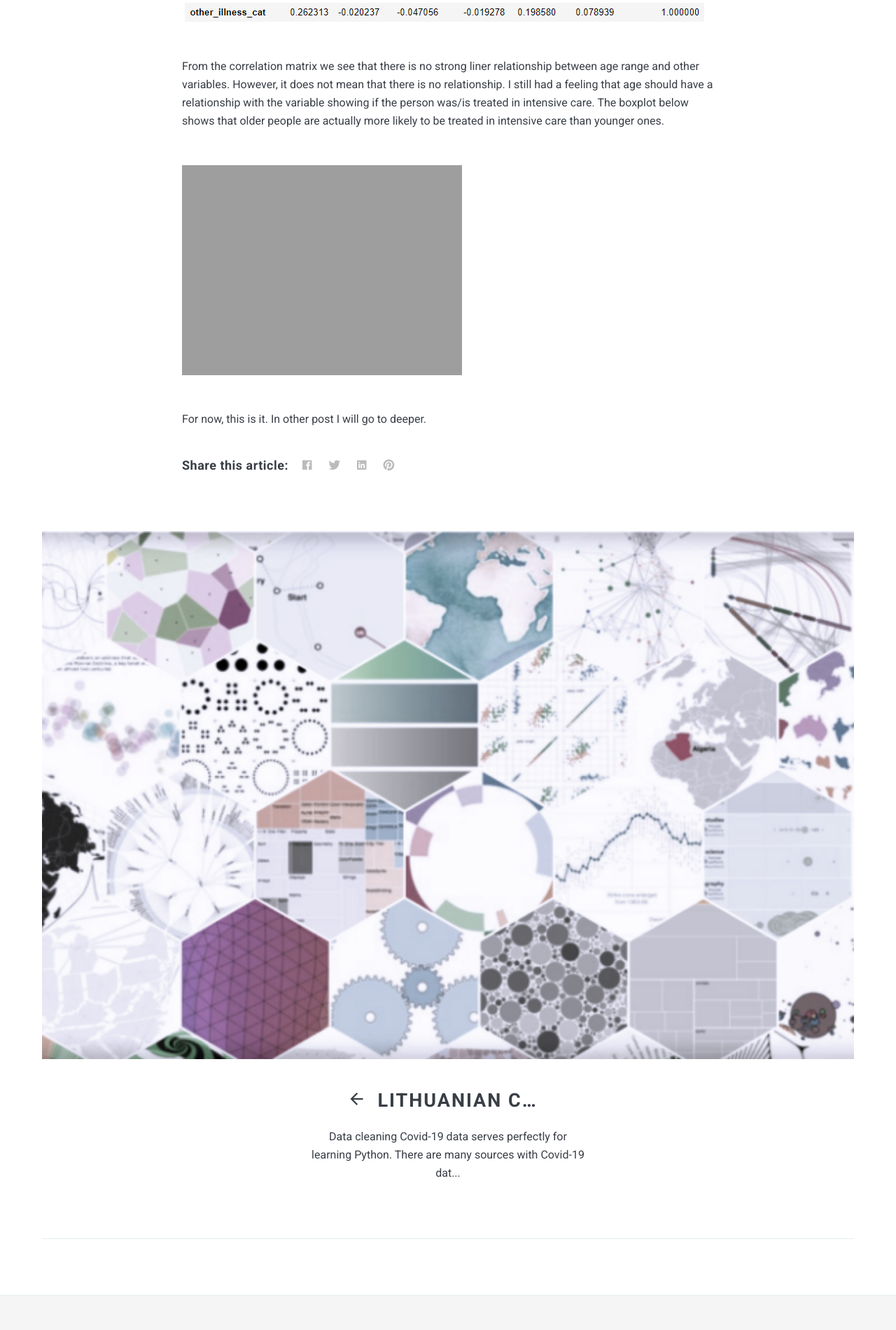
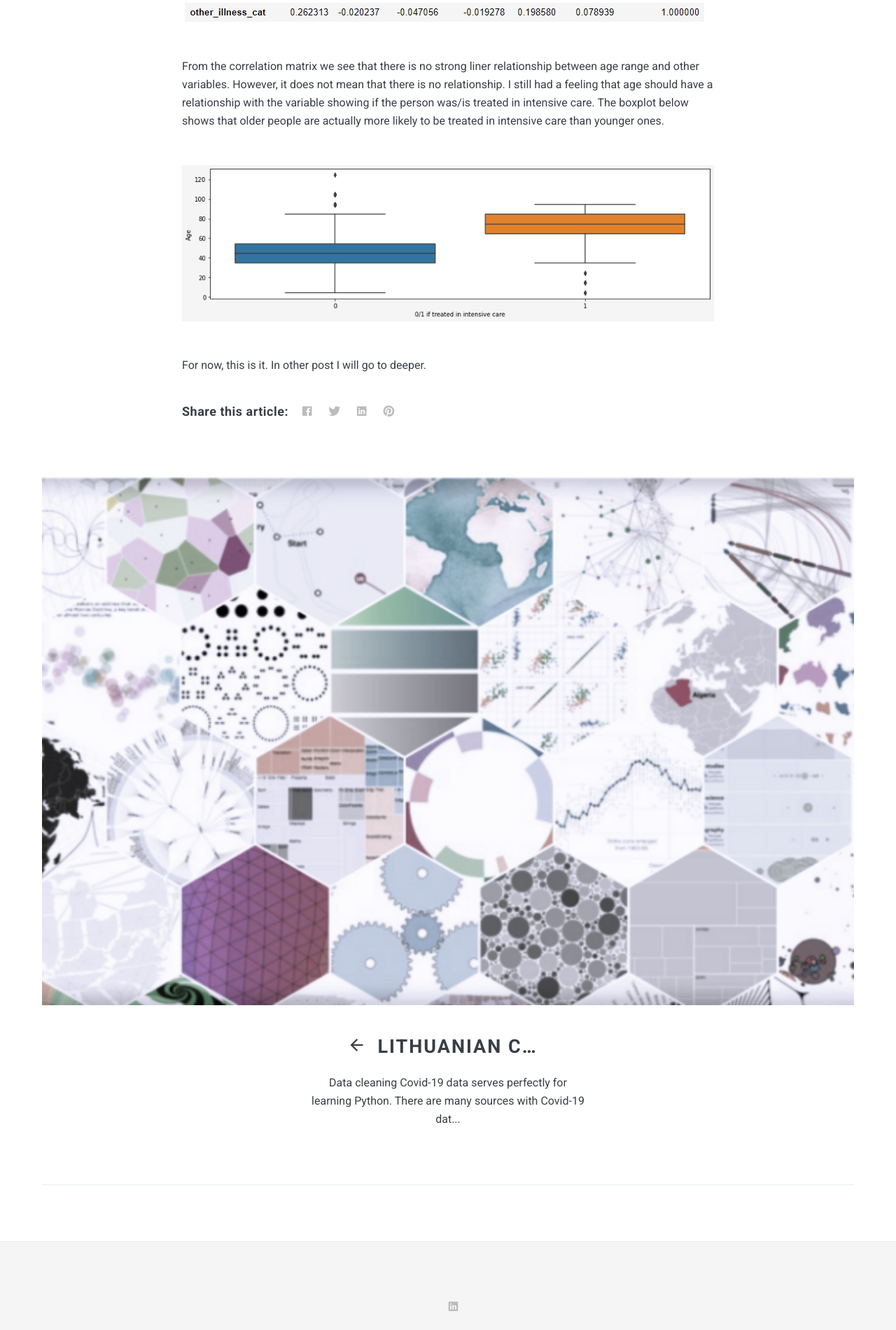
Before and after one commit to WindyCatHub/Journey-to-Data-Science, a Jekyll site: the page built from _posts/2020-12-21-Statistics-on-age.markdown, in a window 1280 px wide. Shown: the part 4262-6162 px from the top of the page at 70% size. Built offline with Jekyll 4.4.1, drawn with Linux system fonts in a browser that asks for light colours; nearby versions of some CDN libraries; comment, search, counter and statistics services are not loaded.

Commit message:
Update 2020-12-21-Statistics-on-age.markdown

```diff
--- a/_posts/2020-12-21-Statistics-on-age.markdown
+++ b/_posts/2020-12-21-Statistics-on-age.markdown
@@ -45,6 +45,6 @@ Correlation matrix is a table showing correlation coefficients between two varia
 From the correlation matrix we see that there is no strong liner relationship between age range and other variables. However, it does not mean that there is no relationship.
 I still had a feeling that age should have a relationship with the variable showing if the person was/is treated in intensive care. The boxplot below shows that older people are actually more likely to be treated in intensive care than younger ones.
 
-![]({{"/images/age and rean box.png" | absolute_url}})
+![]({{"/images/age and rean boxplot.png" | absolute_url}})
 
 For now, this is it. In other post I will go to deeper.
```
